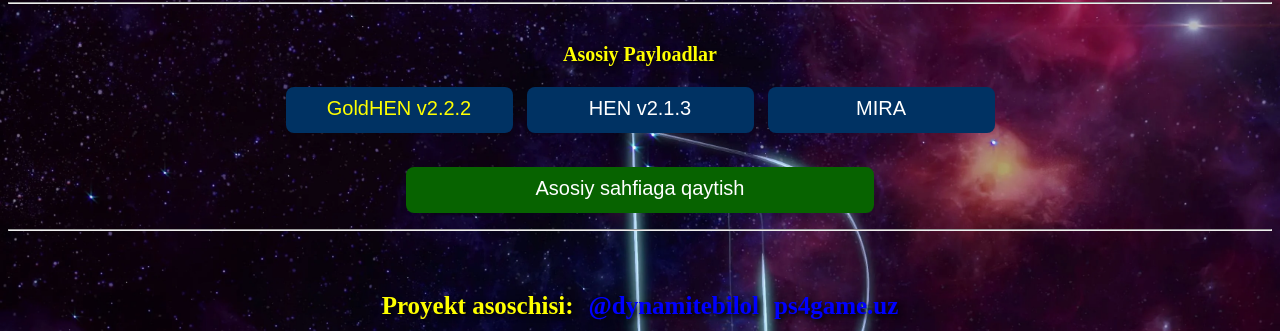
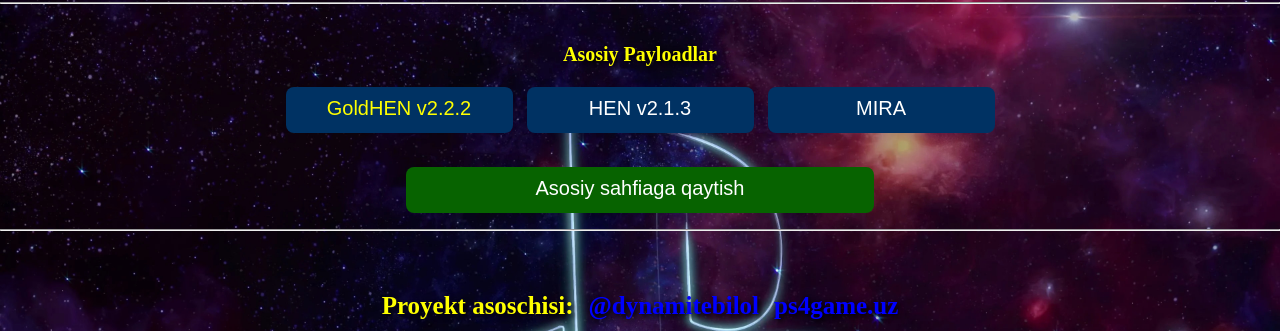
Before and after one commit to ps4gameuz/ps4gameuz.github.io, a plain HTML site: page 702/index.html in a window 1280 px wide. Shown: the part 60-391 px from the top of the page. Drawn offline with Linux system fonts and the light colour scheme.

Commit message:
Update index.html

```diff
--- a/702/index.html
+++ b/702/index.html
@@ -10,10 +10,14 @@
 </script>
 <style>
 body {
-  background-image: url('702wal.webp');
-  background-repeat: no-repeat;
-  background-attachment: fixed;
-  background-size: cover;
+  background-image: url('702wal.jpg');
+background-size: 100%;
+background-repeat: no-repeat;
+background-color: #24272b;
+color: white;
+text-align: center;
+margin: 0px;
+overflow: hidden;
 }
 </style>
 </head>
```
